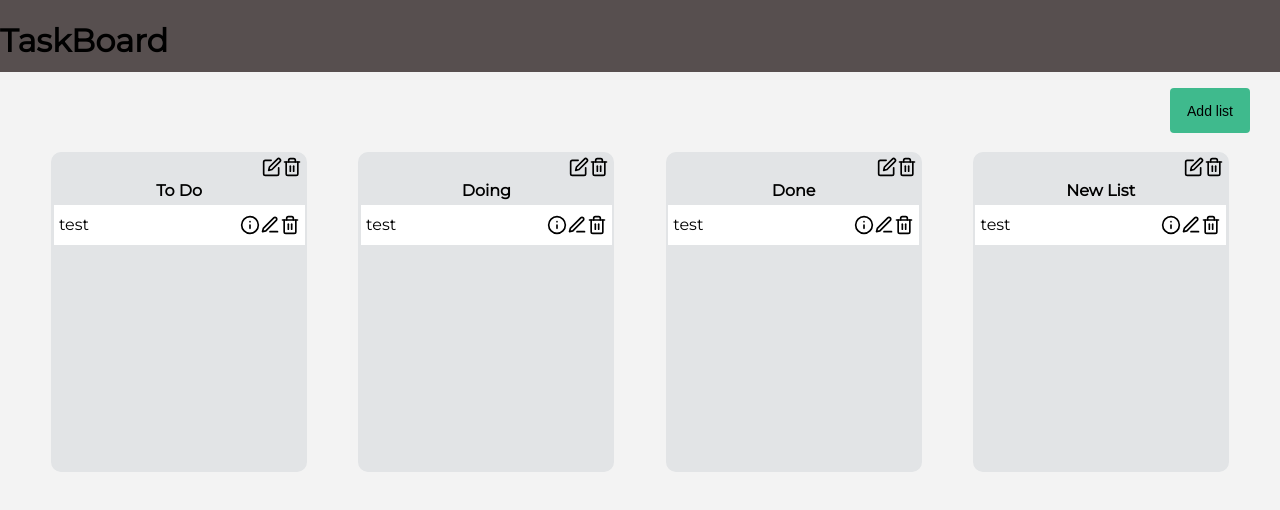
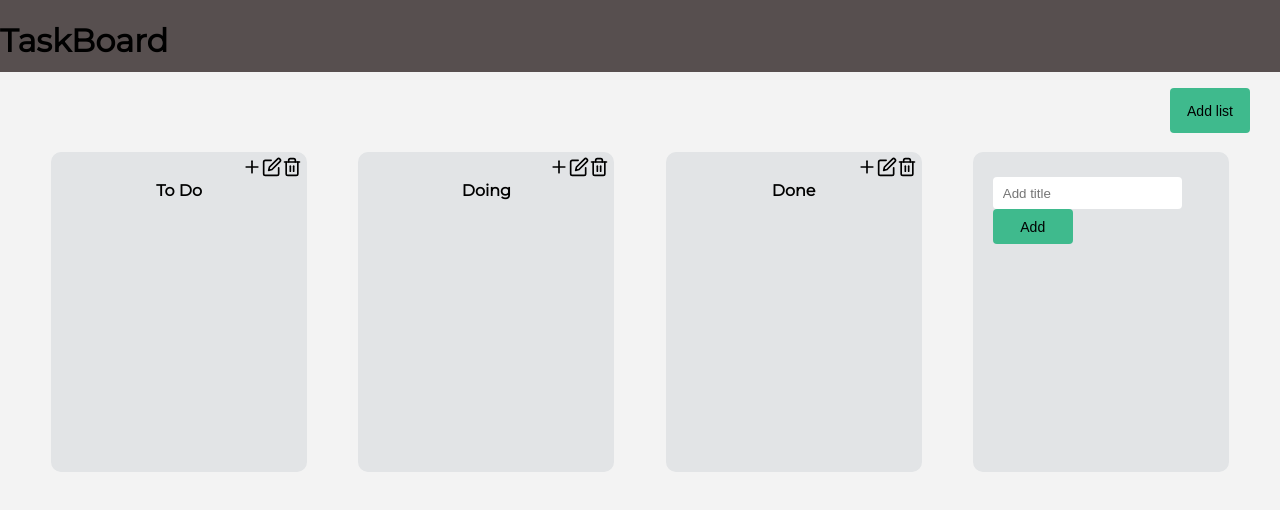
Before and after one commit to KristianNikolov777/TaskBoard, an Angular app: page / in a window 1280 px wide. Both pictures are taken after a click on the button "Add list". Shown: the top 510 px of the page. Built offline with nearby package versions, Linux system fonts and the light colour scheme.

Commit message:
Implemented Create list and Add card. .

```diff
--- a/src/app/app.module.ts
+++ b/src/app/app.module.ts
@@ -1,5 +1,6 @@
 import { BrowserModule } from '@angular/platform-browser';
 import { NgModule } from '@angular/core';
+import { FormsModule } from '@angular/forms';
 
 import { AppRoutingModule } from './app-routing.module';
 import { AppComponent } from './app.component';
@@ -16,7 +17,8 @@ import { ListComponent } from './board/list/list.component';
   ],
   imports: [
     BrowserModule,
-    AppRoutingModule
+    AppRoutingModule,
+    FormsModule
   ],
   providers: [],
   bootstrap: [AppComponent]
--- a/src/app/board/board.component.css
+++ b/src/app/board/board.component.css
@@ -20,3 +20,35 @@
   position: absolute;
   top: 11vh;
 }
+
+.list {
+  background: #e2e4e6;
+  width: 20vw;
+  margin-top: 30px;
+  margin-left: 2vw;
+  margin-right: 2vw;
+  display: inline-block;
+  height: 20rem;
+  max-height: 20rem;
+  overflow-y: auto;
+  border-radius: 10px;
+}
+
+.input {
+  margin-top: 25px;
+  margin-left: 20px;
+  height: 30px;
+  padding-left: 10px;
+  border-radius: 4px;
+  border-width: 0;
+}
+
+.create-btn {
+  margin-left: 20px;
+  background-color: #3fba8d;
+  height: 35px;
+  width: 80px;
+  border-radius: 4px;
+  border: none;
+  font-size: 14px;
+}
--- a/src/app/board/board.component.html
+++ b/src/app/board/board.component.html
@@ -1,6 +1,18 @@
 <div class="board">
   <button class="add-list" (click)="onAddList()">Add list</button>
   <div class="lists">
-    <app-list *ngFor="let list of lists, let i = index" [index]="i" [list]="list"></app-list>
+    <app-list
+    *ngFor="let list of lists, let i = index"
+    [index]="i"
+    [list]="list"></app-list>
+    <div *ngIf="createList" class="list">
+      <input
+      class="input"
+      type="text"
+      [(ngModel)]="listTitle"
+      maxlength="20"
+      placeholder="Add title">
+      <button class="create-btn" (click)="onCreateList()">Add</button>
+    </div>
   </div>
 </div>
--- a/src/app/board/board.component.ts
+++ b/src/app/board/board.component.ts
@@ -1,5 +1,6 @@
 import { Component, OnInit } from '@angular/core';
 import { Subscription } from 'rxjs';
+// import { FormControl } from '@angular/forms';
 
 
 import { List } from '../shared/list.model';
@@ -13,6 +14,8 @@ import { ListService } from '../shared/list.service';
 export class BoardComponent implements OnInit {
   lists: List[] = [];
   subscription: Subscription;
+  createList = false;
+  listTitle;
 
   constructor(private listService: ListService) { }
 
@@ -27,7 +30,17 @@ export class BoardComponent implements OnInit {
   }
 
   onAddList() {
-    this.listService.addList({title: 'New List', cards: []});
+    this.createList = true;
+  }
+
+  onCreateList() {
+    if (this.listTitle) {
+      this.listService.addList({title: this.listTitle, cards: []});
+      this.createList = false;
+      this.listTitle = '';
+    } else {
+      alert('Please enter title!');
+    }
   }
 
 }
--- a/src/app/board/card/card.component.css
+++ b/src/app/board/card/card.component.css
@@ -7,6 +7,7 @@
   height: 26px;
   padding: 10px 5px 4px 5px;
   font-size: 16px;
+  margin-top: 10px;
 }
 
 .actions {
--- a/src/app/board/list/list.component.css
+++ b/src/app/board/list/list.component.css
@@ -26,3 +26,41 @@
   text-align: right;
   cursor: pointer;
 }
+
+.card {
+  width: 94%;
+  display: block;
+  margin-left: auto;
+  margin-right: auto;
+  background-color: #fff;
+  height: 150px;
+  padding: 10px 5px 4px 5px;
+  font-size: 16px;
+  margin-top: 10px;
+}
+
+.input {
+  padding-left: 10px;
+  border-radius: 4px;
+  border-width: 0;
+  width: 80%;
+  background-color: #f3f3f3;
+  margin-top: 10px;
+}
+
+.title {
+  height: 30px;
+}
+
+.description {
+  height: 50px;
+}
+
+.create-btn {
+  margin-top: 10px;
+  margin-right: auto;
+  margin-left: auto;
+  height: 30px;
+  width: 50px;
+  display: block;
+}
--- a/src/app/board/list/list.component.html
+++ b/src/app/board/list/list.component.html
@@ -1,9 +1,38 @@
 <div class="list">
   <div class="list-actions">
-    <img src="assets/images/edit.svg" height="20" width="20" title="Edit list"/>
-    <img src="assets/images/trash-2.svg" height="20" width="20" title="Delete list" (click)="onDeleteList(index)"/>
+    <img
+    src="assets/images/plus.svg"
+    height="20"
+    width="20"
+    title="Add card"
+    (click)="onAddCard()"/>
+    <img
+    src="assets/images/edit.svg"
+    height="20"
+    width="20"
+    title="Edit list"/>
+    <img
+    src="assets/images/trash-2.svg"
+    height="20"
+    width="20"
+    title="Delete list"
+    (click)="onDeleteList(index)"/>
   </div>
   <h4 class="list-title">{{ list.title }}</h4>
-  <app-card *ngFor="let card of cards" [card]="card"></app-card>
-  <!-- <img src="assets/images/plus.svg" height="20" width="20" title="Add card"/> -->
+  <app-card *ngFor="let card of list.cards" [card]="card"></app-card>
+  <div class="card" *ngIf="createCard">
+    <input
+    class="input title"
+    type="text"
+    [(ngModel)]="cardTitle"
+    maxlength="15"
+    placeholder="Add title">
+    <input
+    class="input description"
+    type="text"
+    [(ngModel)]="cardDescription"
+    maxlength="100"
+    placeholder="Add description">
+    <button class="create-btn" (click)="onCreateCard(index)">Add</button>
+  </div>
 </div>
--- a/src/app/board/list/list.component.ts
+++ b/src/app/board/list/list.component.ts
@@ -12,9 +12,9 @@ import { ListService } from '../../shared/list.service';
 export class ListComponent implements OnInit {
   @Input() list: List;
   @Input() index;
-  cards: Card[] = [
-    new Card(1, 'test', 'just testing')
-  ];
+  cardDescription;
+  cardTitle;
+  createCard = false;
 
   constructor(private listService: ListService) { }
 
@@ -25,4 +25,16 @@ export class ListComponent implements OnInit {
     this.listService.deleteList(index);
   }
 
+  onAddCard() {
+    this.createCard = true;
+  }
+
+  onCreateCard(index) {
+    if (this.cardTitle && this.cardDescription) {
+      this.listService.addCard(index, {title: this.cardTitle, description: this.cardDescription});
+      this.createCard = false;
+      this.cardDescription = '';
+      this.cardTitle = '';
+    }
+  }
 }
--- a/src/app/shared/card.model.ts
+++ b/src/app/shared/card.model.ts
@@ -1,5 +1,4 @@
 export class Card {
-  constructor(public id: number,
-              public title: string,
+  constructor(public title: string,
               public description: string) {}
 }
--- a/src/app/shared/list.service.ts
+++ b/src/app/shared/list.service.ts
@@ -2,6 +2,7 @@ import { Injectable } from '@angular/core';
 import { Subject } from 'rxjs';
 
 import { List } from './list.model';
+import { Card } from './card.model';
 
 @Injectable({
   providedIn: 'root'
@@ -39,6 +40,7 @@ export class ListService {
 
   addList(list: List) {
     this.lists.push(list);
+    this.listsChanged.next(this.lists.slice());
     localStorage.setItem('lists', JSON.stringify(this.lists));
   }
 
@@ -47,4 +49,10 @@ export class ListService {
     this.listsChanged.next(this.lists.slice());
     localStorage.setItem('lists', JSON.stringify(this.lists));
   }
+
+  addCard(index, card: Card) {
+    this.lists[index].cards.push(card);
+    this.listsChanged.next(this.lists.slice());
+    localStorage.setItem('lists', JSON.stringify(this.lists));
+  }
 }
```
